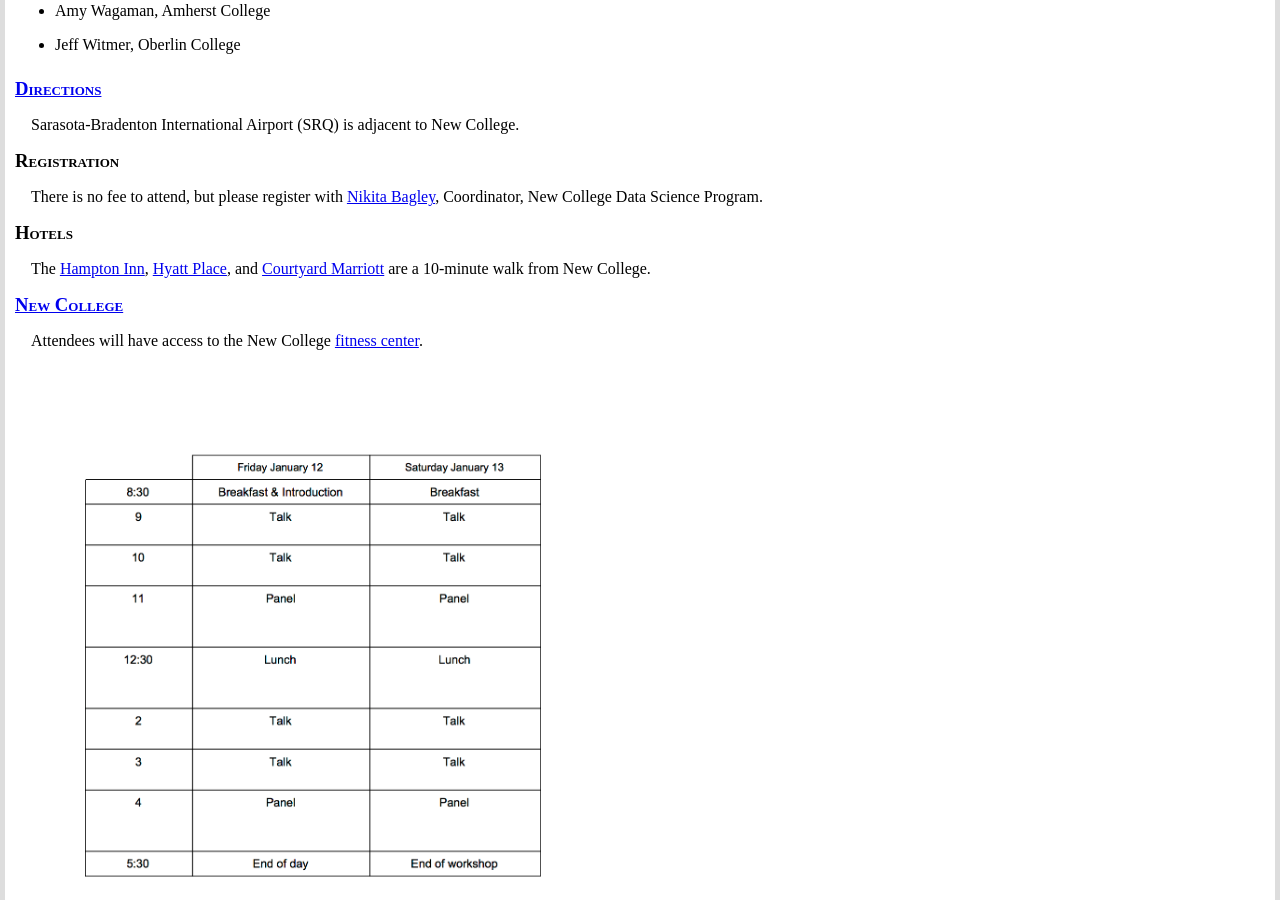
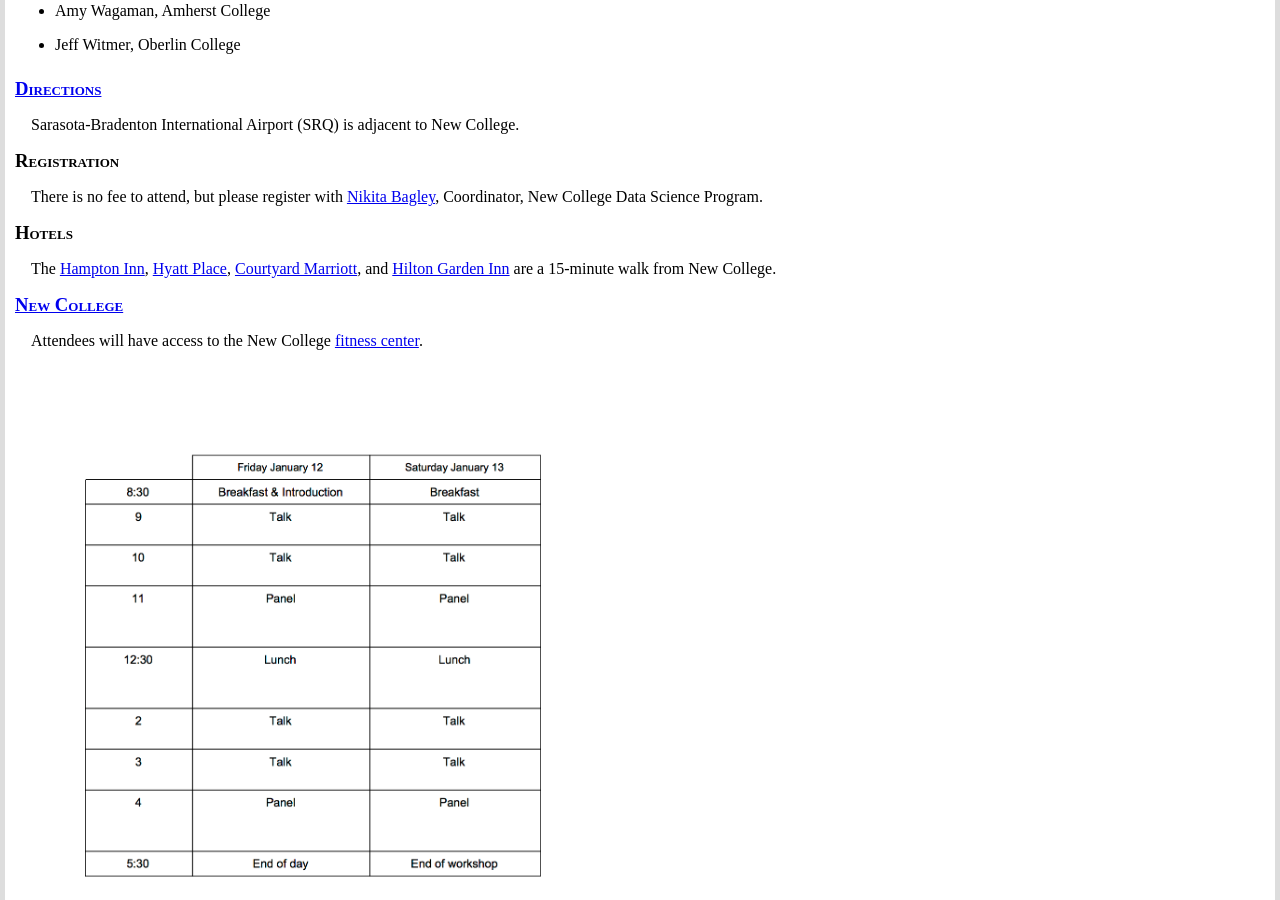
Before and after one commit to davidwgillman/davidwgillman.github.io, a Jekyll site: the page built from ladsworkshop/index.md, in a window 1280 px wide and 900 px high, scrolled down 751 px. Built offline with Jekyll 4.4.1, drawn with Linux system fonts in a browser that asks for light colours.

Commit message:
add Hilton

```diff
--- a/ladsworkshop/index.md
+++ b/ladsworkshop/index.md
@@ -36,7 +36,7 @@ Sarasota-Bradenton International Airport (SRQ) is adjacent to New College.
 There is no fee to attend, but please register with [Nikita Bagley](mailto:nbagley@ncf.edu), Coordinator, New College Data Science Program.
 
 ## Hotels
-The [Hampton Inn](http://hamptoninn3.hilton.com/en/hotels/florida/hampton-inn-and-suites-sarasota-bradenton-airport-SRQATHX/index.html), [Hyatt Place](https://sarasotabradenton.place.hyatt.com/en/hotel/home.html), and [Courtyard Marriott](http://www.marriott.com/hotels/travel/srqcy-courtyard-sarasota-bradenton-airport/?scid=bb1a189a-fec3-4d19-a255-54ba596febe2) are a 10-minute walk from New College.
+The [Hampton Inn](http://hamptoninn3.hilton.com/en/hotels/florida/hampton-inn-and-suites-sarasota-bradenton-airport-SRQATHX/index.html), [Hyatt Place](https://sarasotabradenton.place.hyatt.com/en/hotel/home.html), [Courtyard Marriott](http://www.marriott.com/hotels/travel/srqcy-courtyard-sarasota-bradenton-airport/?scid=bb1a189a-fec3-4d19-a255-54ba596febe2), and [Hilton Garden Inn](http://hiltongardeninn3.hilton.com/en/hotels/florida/hilton-garden-inn-sarasota-bradenton-airport-SRQNBGI/index.html) are a 15-minute walk from New College.
 
 ## [New College](https:/www.ncf.edu)
 Attendees will have access to the New College [fitness center](https://www.ncf.edu/campus-life/health-safety-and-wellness-mind-body-and-spirit/fitness-center/).
```
